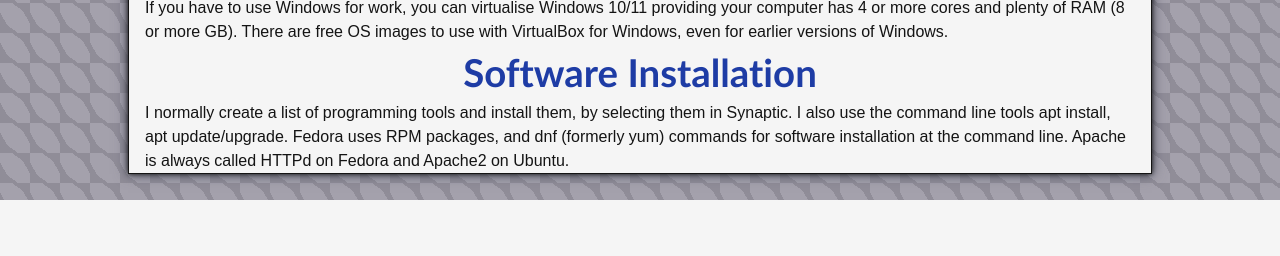
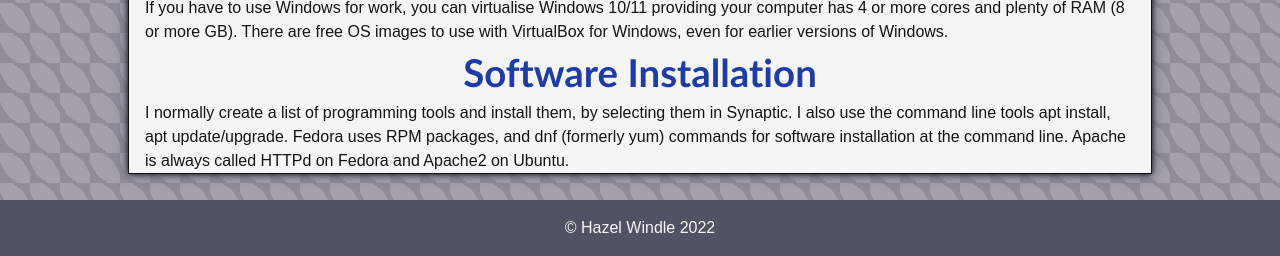
Before and after one commit to hwindle/portfolio, a PHP site: page /PC_building/index.html in a window 1280 px wide. Shown: the part 4347-4603 px from the top of the page. Before the commit the page ends 4547 px from the top, so only its background shows below. Run offline with PHP 8.4, Linux system fonts and the light colour scheme.

Commit message:
Added simple footer with Copyright information.

```diff
--- a/PC_building/css/styles.css
+++ b/PC_building/css/styles.css
@@ -230,6 +230,17 @@ span.skill {
   font-size: 1rem;
   font-weight: bold;
 }
+
+/*** footer ***/
+footer {
+  width: 100%;
+  background-color: #505363;
+  color: whitesmoke;
+}
+
+footer p {
+  text-align: center;
+}
 .img-container {
   margin: 1.6rem 0;
   display: flex;
--- a/PC_building/index.html
+++ b/PC_building/index.html
@@ -222,6 +222,9 @@
         </section>
     </main>
 
+    <footer>
+        <p>&copy; Hazel Windle 2022</p>
+    </footer>
 
 </body>
 </html>
--- a/PC_building/past.html
+++ b/PC_building/past.html
@@ -259,6 +259,9 @@
         </section>
     </main>
 
+    <footer>
+        <p>&copy; Hazel Windle 2022</p>
+    </footer>
 
 </body>
 </html>
```
Also changed, not shown: PC_building/scss/02_main.scss (+12 -0 lines).
